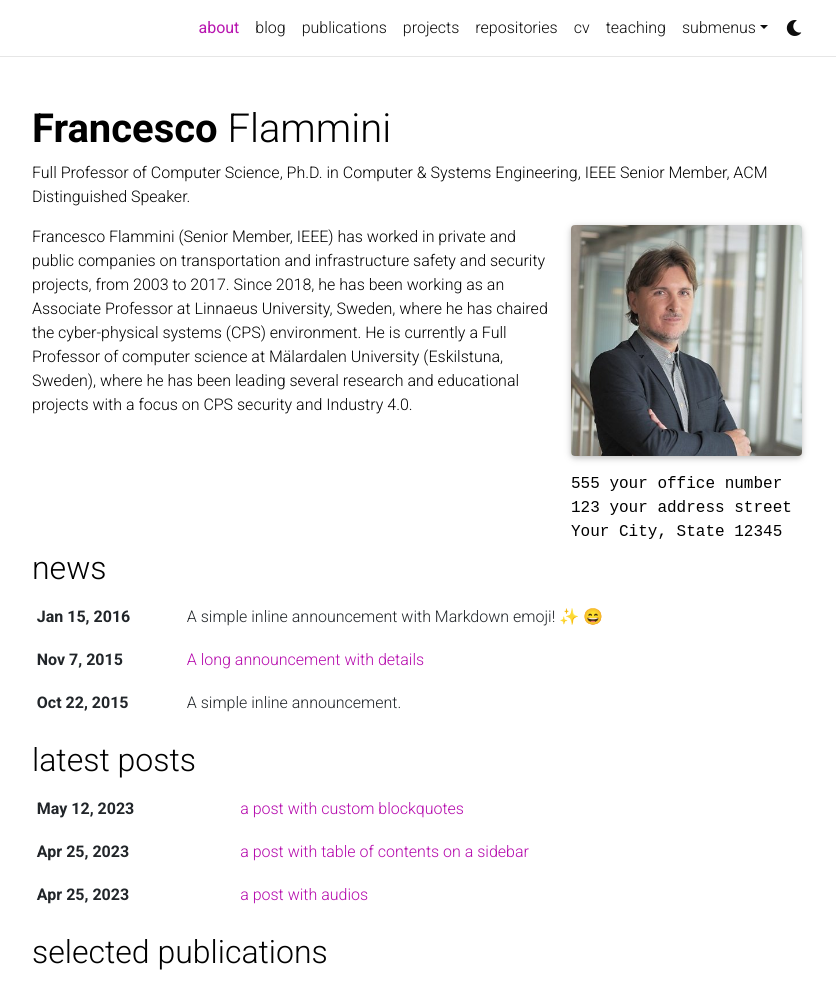
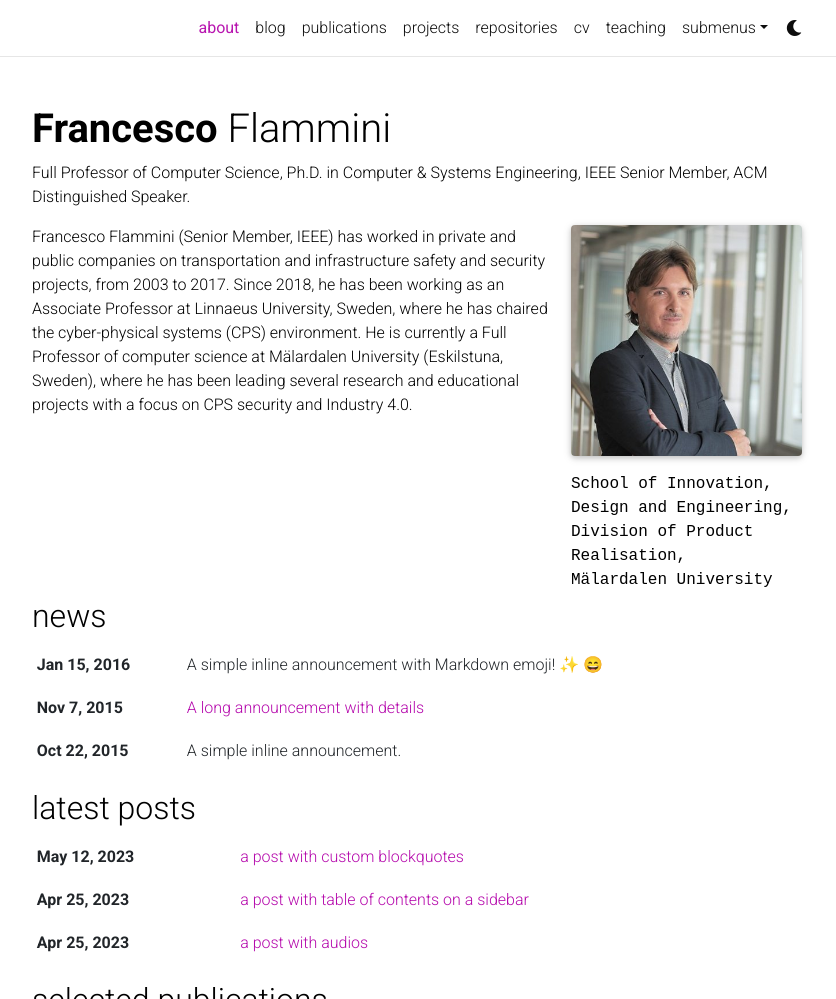
Before and after one commit to flamminifra/flamminifra.github.io, a Jekyll site: the page built from _pages/about.md, in a window 1280 px wide and 1336 px high, cut to the strip 0-999 px from the top of the window. Shown: the whole strip, without its empty margins (223-1059 px from the left). Built offline with Jekyll 4.4.1, drawn with Linux system fonts in a browser that asks for light colours; full-size pictures stand in for the smaller copies a plugin makes; emoji names are drawn with the system emoji font; comment, search, counter and statistics services are not loaded; a style sheet for code colours, icons or effects is not loaded.

Commit message:
Update about.md

```diff
--- a/_pages/about.md
+++ b/_pages/about.md
@@ -9,9 +9,10 @@ profile:
   image: francesco1.jpg
   image_circular: false # crops the image to make it circular
   address: >
-    <p>555 your office number</p>
-    <p>123 your address street</p>
-    <p>Your City, State 12345</p>
+    <p>School of Innovation,</p>
+    <p>Design and Engineering,</p>
+    <p> Division of Product Realisation,</p>
+    <p> Mälardalen University</p>
 
 news: true  # includes a list of news items
 latest_posts: true  # includes a list of the newest posts
```
